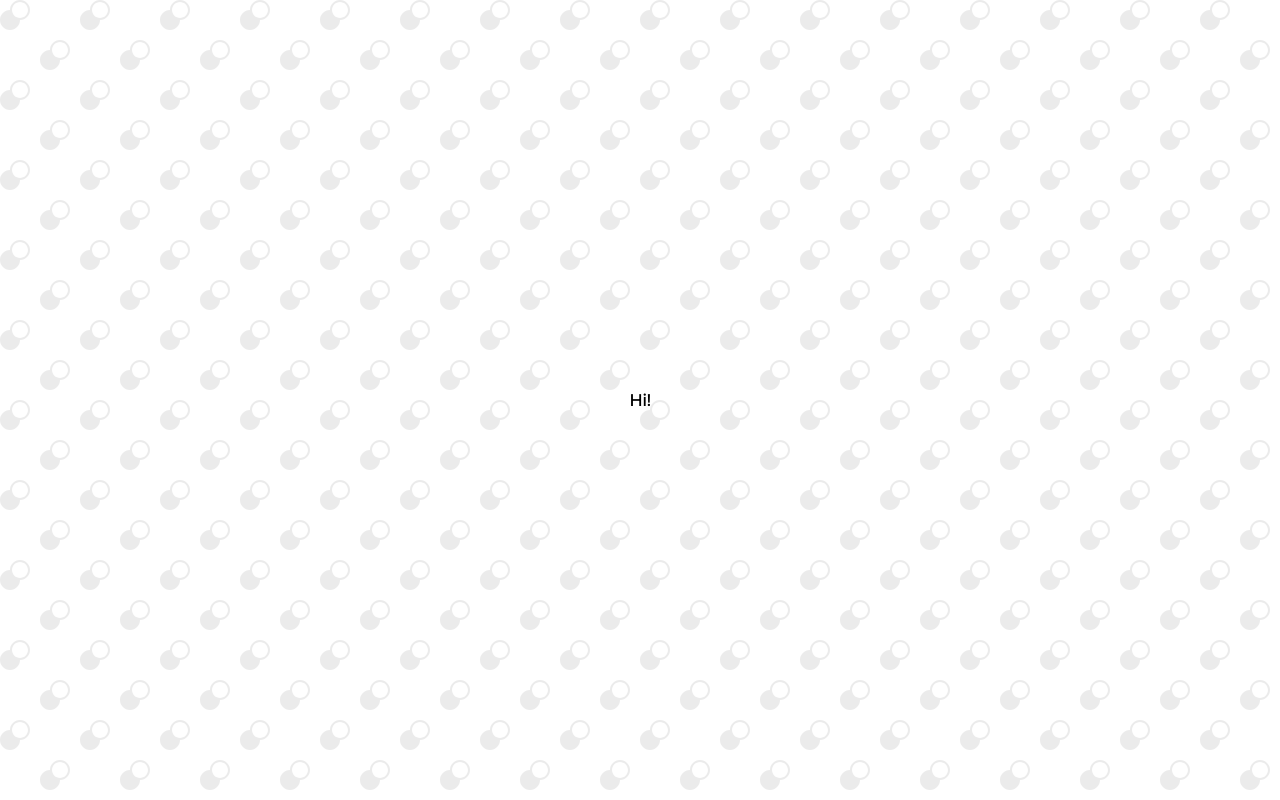
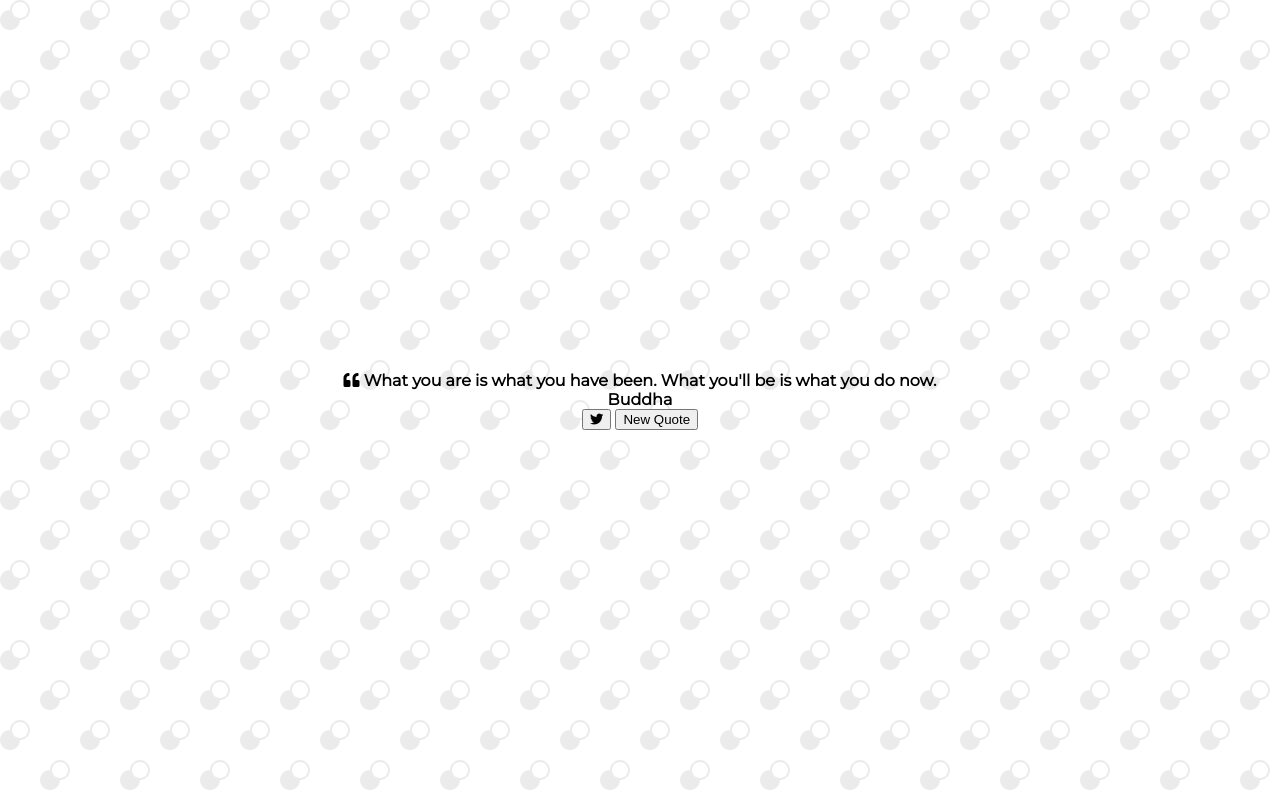
Before and after one commit to Jason-Donmoyer/ZTM-Quote-Generator, a plain HTML site: page index.html in a window 1280 px wide. Drawn offline with Linux system fonts and the light colour scheme.

Commit message:
HTML: --markup complete

```diff
--- a/index.html
+++ b/index.html
@@ -10,7 +10,24 @@
   <link rel="stylesheet" href="styles.css">
 </head>
 <body>
-  <p>Hi!</p>
+  <div class="quote-container" id="quote-container">
+    <!-- Quote -->
+    <div class="quote-text">
+      <i class="fas fa-quote-left"></i>
+      <span id="quote">What you are is what you have been. What you'll be is what you do now.</span>
+    </div>
+    <!-- Author -->
+    <div class="quote-author">
+      <span id="author">Buddha</span>
+    </div>
+    <!-- Buttons -->
+    <div class="button-container">
+      <button class="twitter-button" id="twitter" title="Tweet This!">
+        <i class="fab fa-twitter"></i>
+      </button>
+      <button id="new-quote">New Quote</button>
+    </div>
+  </div>
   <!-- Script -->
   <script src="script.js"></script>
 </body>
```
